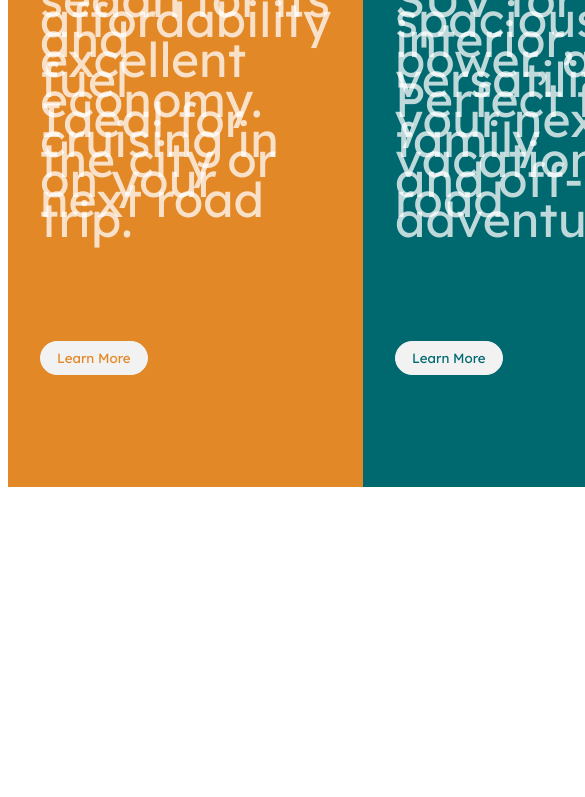
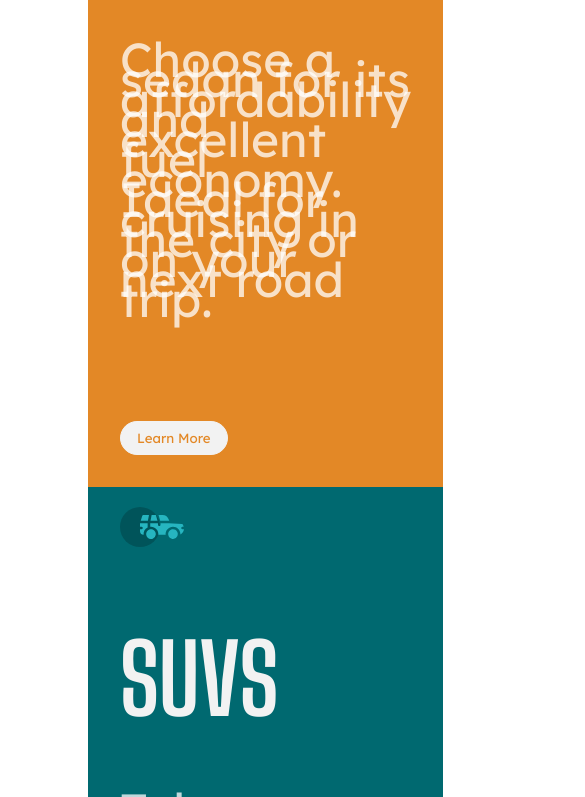
Before and after one commit to xirb22/column-preview-card-component-main, a plain HTML site: page index.html in a window 390 px wide. Shown: the part 353-1150 px from the top of the page, 585 px wide, since content can reach past the window. Before the commit the page ends 848 px from the top, so only its background shows below. Drawn offline with Linux system fonts and the light colour scheme; a web font is replaced by a local one.

Commit message:
implemented responsivesness

```diff
--- a/index.html
+++ b/index.html
@@ -20,13 +20,31 @@
     --clr-transparent-white: hsla(0, 0%, 100%, 0.75);
     --clr-very-light-grey: hsl(0, 0%, 95%);
 
+    box-sizing: border-box;
+
+
 }
 
 
-body {
+.card-wrapper {
+
+  margin: 5rem;
+
   display: flex;
 
-    box-sizing: border-box;
+  border-radius: 20rem;
+
+}
+
+@media screen and (max-width: 1000px) {
+
+  .card-wrapper {
+    flex-direction: column;
+  }
+
+  .card {
+    max-width: 100%;
+  }
 }
 
 h1 {
@@ -49,7 +67,9 @@ p {
 }
 
 .card {
+
   padding: 1rem 2rem;
+
 }
 
 #sedans {
@@ -103,30 +123,46 @@ button:hover {
 </head>
 <body>
 
+  <div class="card-wrapper">
+
     <div class="card" id="sedans">
+
       <img src="./images/icon-sedans.svg" alt="">
+
       <h1>Sedans</h1>
+
       <p>Choose a sedan for its affordability and excellent fuel economy. Ideal for cruising in the city
       or on your next road trip.</p>
+
       <button>Learn More</button>
+
     </div>
 
     <div class="card" id="suvs">
+
         <img src="images/icon-suvs.svg" alt="">
+
         <h1>SUVs</h1>
+
         <p>Take an SUV for its spacious interior, power, and versatility. Perfect for your next family vacation
         and off-road adventures.</p>
+
         <button>Learn More</button>
 
     </div>
 
     <div class="card" id="luxury">
+
       <img src="images/icon-luxury.svg" alt="">
+
       <h1>Luxury</h1>
+
       <p>Cruise in the best car brands without the bloated prices. Enjoy the enhanced comfort of a luxury
       rental and arrive in style.</p>
+
       <button>Learn More</button>
+
     </div>
-
+  </div>
 </body>
 </html>
```
Lines whose indentation alone changed are shown as unchanged.
